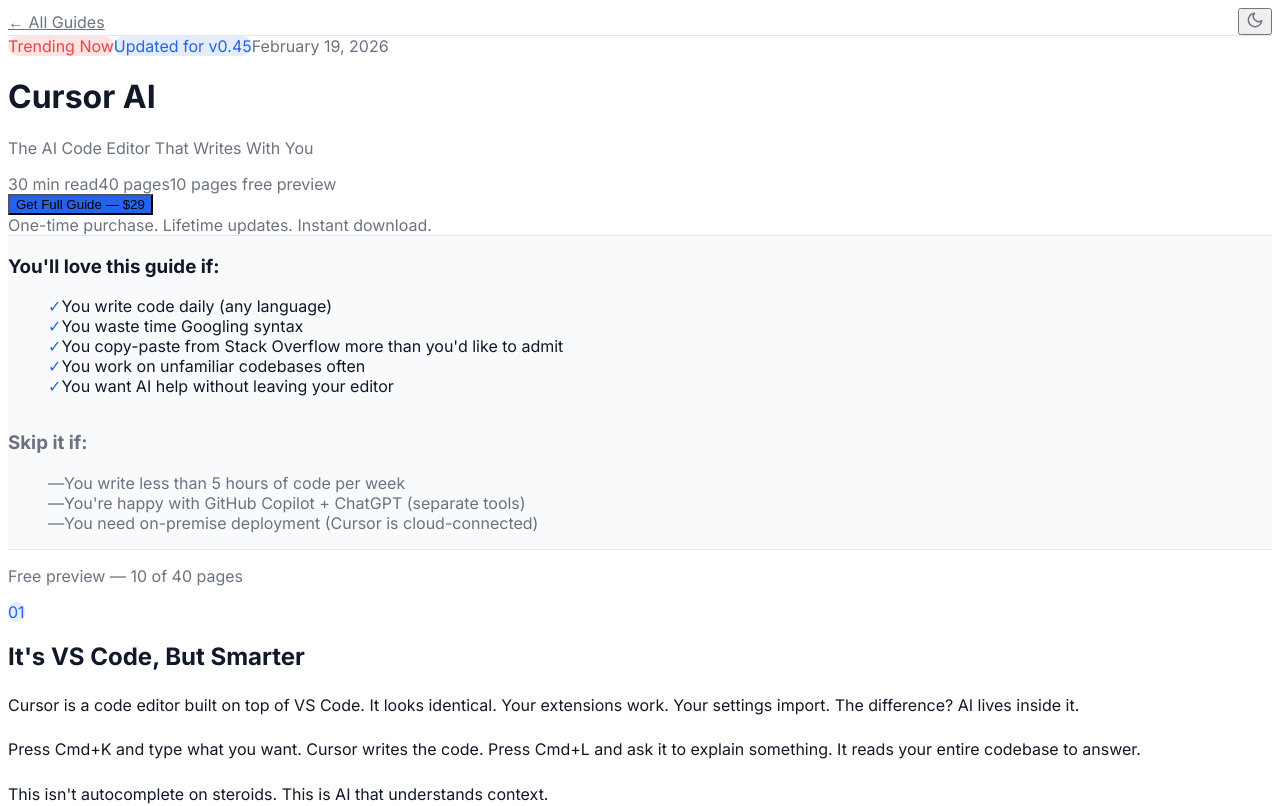
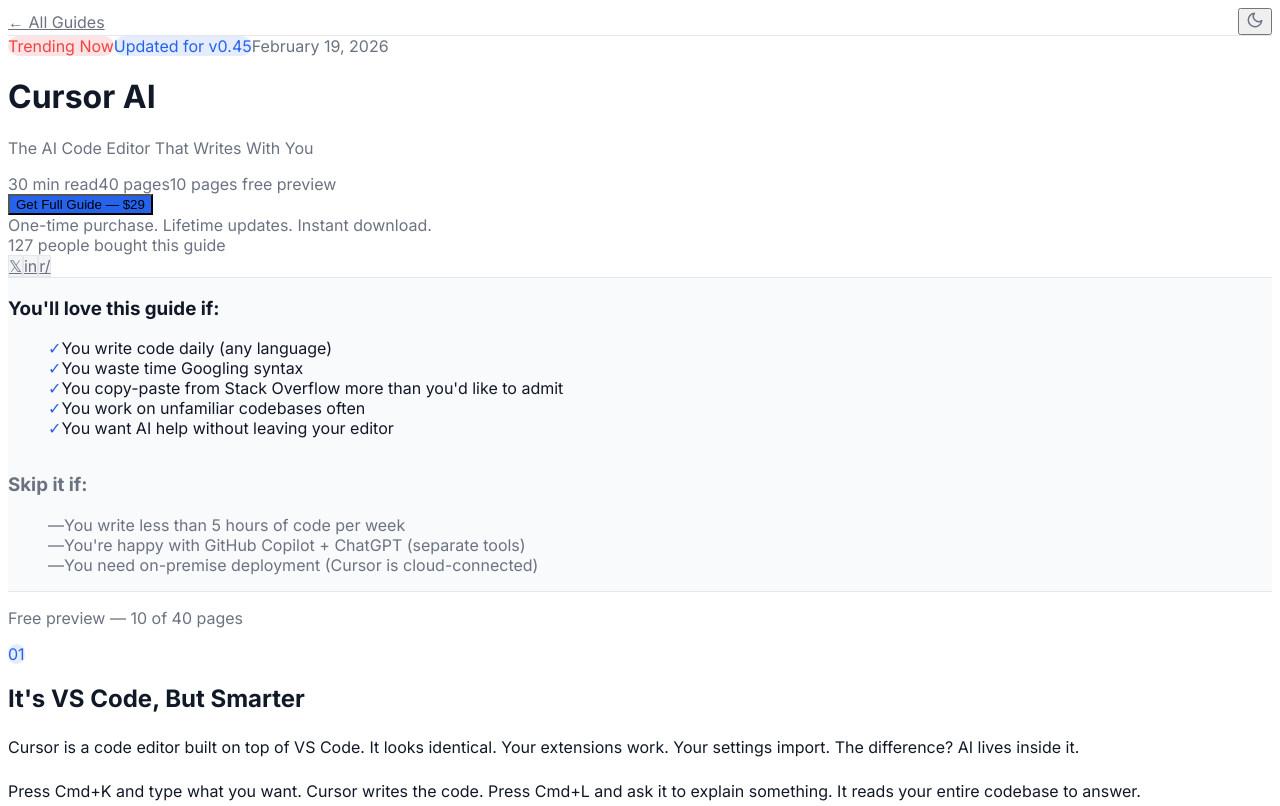
Before and after one commit to hammy15/meshuga-guides, a Next.js app: page /guide/1 in a window 1280 px wide. Shown: the top 806 px of the page. Built offline with nearby package versions, Linux system fonts and the light colour scheme.

Commit message:
Social proof: ticker, share buttons, purchase counter, post-purchase share CTA

```diff
--- /dev/null
+++ b/app/components/PurchaseCounter.tsx
@@ -0,0 +1,12 @@
+interface PurchaseCounterProps {
+  count: number;
+}
+
+export default function PurchaseCounter({ count }: PurchaseCounterProps) {
+  return (
+    <span className="inline-flex items-center gap-1.5 text-xs font-medium" style={{ color: "var(--text-muted)" }}>
+      <span className="w-1.5 h-1.5 rounded-full bg-green-500 animate-pulse" />
+      {count.toLocaleString()} people bought this guide
+    </span>
+  );
+}
--- /dev/null
+++ b/app/components/ShareButtons.tsx
@@ -0,0 +1,49 @@
+"use client";
+
+interface ShareButtonsProps {
+  title: string;
+  url: string;
+  message?: string;
+}
+
+export default function ShareButtons({ title, url, message }: ShareButtonsProps) {
+  const shareText = message || `I just found a 30-minute guide to ${title}. While everyone else is watching 3-hour tutorials.`;
+  const encodedText = encodeURIComponent(shareText);
+  const encodedUrl = encodeURIComponent(url);
+
+  const platforms = [
+    {
+      name: "X / Twitter",
+      icon: "𝕏",
+      href: `https://twitter.com/intent/tweet?text=${encodedText}&url=${encodedUrl}`,
+    },
+    {
+      name: "LinkedIn",
+      icon: "in",
+      href: `https://www.linkedin.com/sharing/share-offsite/?url=${encodedUrl}`,
+    },
+    {
+      name: "Reddit",
+      icon: "r/",
+      href: `https://reddit.com/submit?url=${encodedUrl}&title=${encodeURIComponent(title)}`,
+    },
+  ];
+
+  return (
+    <div className="flex items-center gap-3">
+      {platforms.map((p) => (
+        <a
+          key={p.name}
+          href={p.href}
+          target="_blank"
+          rel="noopener noreferrer"
+          className="inline-flex items-center justify-center w-9 h-9 rounded-lg text-xs font-bold transition hover:opacity-80"
+          style={{ background: "var(--bg-card)", border: "1px solid var(--border)", color: "var(--text-muted)" }}
+          title={`Share on ${p.name}`}
+        >
+          {p.icon}
+        </a>
+      ))}
+    </div>
+  );
+}
--- /dev/null
+++ b/app/components/SocialProofTicker.tsx
@@ -0,0 +1,59 @@
+"use client";
+
+import { useEffect, useState } from "react";
+
+const cities = [
+  "Austin", "San Francisco", "New York", "Chicago", "Seattle", "Denver",
+  "Portland", "Nashville", "Miami", "Boston", "Los Angeles", "Atlanta",
+  "Phoenix", "Dallas", "Minneapolis", "Detroit", "Philadelphia", "Charlotte",
+  "Raleigh", "Salt Lake City", "Boise", "Tampa", "San Diego", "Columbus",
+];
+
+const guides = ["Cursor AI Complete Guide"];
+
+export default function SocialProofTicker() {
+  const [visible, setVisible] = useState(false);
+  const [city, setCity] = useState("");
+  const [guide, setGuide] = useState("");
+
+  useEffect(() => {
+    const show = () => {
+      setCity(cities[Math.floor(Math.random() * cities.length)]);
+      setGuide(guides[Math.floor(Math.random() * guides.length)]);
+      setVisible(true);
+      setTimeout(() => setVisible(false), 4000);
+    };
+
+    // First show after 8-15 seconds
+    const initial = setTimeout(show, 8000 + Math.random() * 7000);
+    // Then every 25-45 seconds
+    const interval = setInterval(show, 25000 + Math.random() * 20000);
+
+    return () => {
+      clearTimeout(initial);
+      clearInterval(interval);
+    };
+  }, []);
+
+  if (!visible) return null;
+
+  return (
+    <div
+      className="fixed bottom-6 left-6 z-40 max-w-xs rounded-xl p-4 shadow-lg transition-all duration-500 animate-slide-in"
+      style={{ background: "var(--bg)", border: "1px solid var(--border)" }}
+    >
+      <div className="flex items-start gap-3">
+        <span className="text-lg">🎉</span>
+        <div>
+          <p className="text-sm font-medium">
+            Someone in {city} just purchased
+          </p>
+          <p className="text-sm" style={{ color: "var(--accent)" }}>{guide}</p>
+          <p className="text-xs mt-1" style={{ color: "var(--text-muted)" }}>
+            {Math.floor(Math.random() * 5) + 1} minutes ago
+          </p>
+        </div>
+      </div>
+    </div>
+  );
+}
--- a/app/globals.css
+++ b/app/globals.css
@@ -55,3 +55,12 @@
   background: rgba(3, 7, 18, 0.8);
   border-bottom: 1px solid var(--border);
 }
+
+@keyframes slide-in {
+  from { opacity: 0; transform: translateX(-20px); }
+  to { opacity: 1; transform: translateX(0); }
+}
+
+.animate-slide-in {
+  animation: slide-in 0.4s ease-out;
+}
--- a/app/guide/[slug]/page.tsx
+++ b/app/guide/[slug]/page.tsx
@@ -2,6 +2,9 @@
 
 import { useState } from "react";
 import ThemeToggle from "../../components/ThemeToggle";
+import SocialProofTicker from "../../components/SocialProofTicker";
+import ShareButtons from "../../components/ShareButtons";
+import PurchaseCounter from "../../components/PurchaseCounter";
 import { cursorAiGuide } from "@/lib/guides/cursor-ai";
 
 const guide = cursorAiGuide;
@@ -142,11 +145,19 @@
           </div>
 
           {/* Quick Buy */}
-          <div className="flex flex-col sm:flex-row items-start sm:items-center gap-4">
+          <div className="flex flex-col sm:flex-row items-start sm:items-center gap-4 mb-4">
             <BuyButton size="large" />
             <span className="text-sm" style={{ color: "var(--text-muted)" }}>
               One-time purchase. Lifetime updates. Instant download.
             </span>
+          </div>
+          <div className="flex flex-col sm:flex-row items-start sm:items-center gap-4">
+            <PurchaseCounter count={127} />
+            <ShareButtons
+              title={guide.title}
+              url="https://techcliffnotes.com/guide/cursor-ai"
+              message="I just found a 30-minute guide to Cursor AI. While everyone else is watching 3-hour tutorials."
+            />
           </div>
         </div>
       </header>
@@ -256,6 +267,9 @@
         </div>
       </section>
 
+      {/* Social Proof Ticker */}
+      <SocialProofTicker />
+
       {/* Footer */}
       <footer
         className="py-8 text-center text-xs"
--- a/app/success/page.tsx
+++ b/app/success/page.tsx
@@ -34,9 +34,36 @@
           A confirmation email has also been sent. You can re-download anytime from this link.
         </p>
 
+        {/* Post-purchase share */}
+        <div className="mt-8 p-6 rounded-xl" style={{ background: "var(--bg-card)", border: "1px solid var(--border)" }}>
+          <p className="text-sm font-medium mb-3">
+            You&apos;re ahead of 95% of people. Share this with someone who needs it.
+          </p>
+          <div className="flex justify-center gap-3">
+            <a
+              href={`https://twitter.com/intent/tweet?text=${encodeURIComponent("Just grabbed the Cursor AI complete guide. 30 minutes > 3 hour YouTube tutorials.")}&url=${encodeURIComponent("https://techcliffnotes.com/guide/cursor-ai")}`}
+              target="_blank"
+              rel="noopener noreferrer"
+              className="px-4 py-2 rounded-lg text-sm font-medium transition hover:opacity-80"
+              style={{ background: "var(--bg-elevated)", border: "1px solid var(--border)", color: "var(--text-muted)" }}
+            >
+              Share on 𝕏
+            </a>
+            <a
+              href={`https://www.linkedin.com/sharing/share-offsite/?url=${encodeURIComponent("https://techcliffnotes.com/guide/cursor-ai")}`}
+              target="_blank"
+              rel="noopener noreferrer"
+              className="px-4 py-2 rounded-lg text-sm font-medium transition hover:opacity-80"
+              style={{ background: "var(--bg-elevated)", border: "1px solid var(--border)", color: "var(--text-muted)" }}
+            >
+              Share on LinkedIn
+            </a>
+          </div>
+        </div>
+
         <a
           href="/"
-          className="text-sm font-medium transition"
+          className="inline-block mt-6 text-sm font-medium transition"
           style={{ color: "var(--accent)" }}
         >
           ← Back to Guides
```
